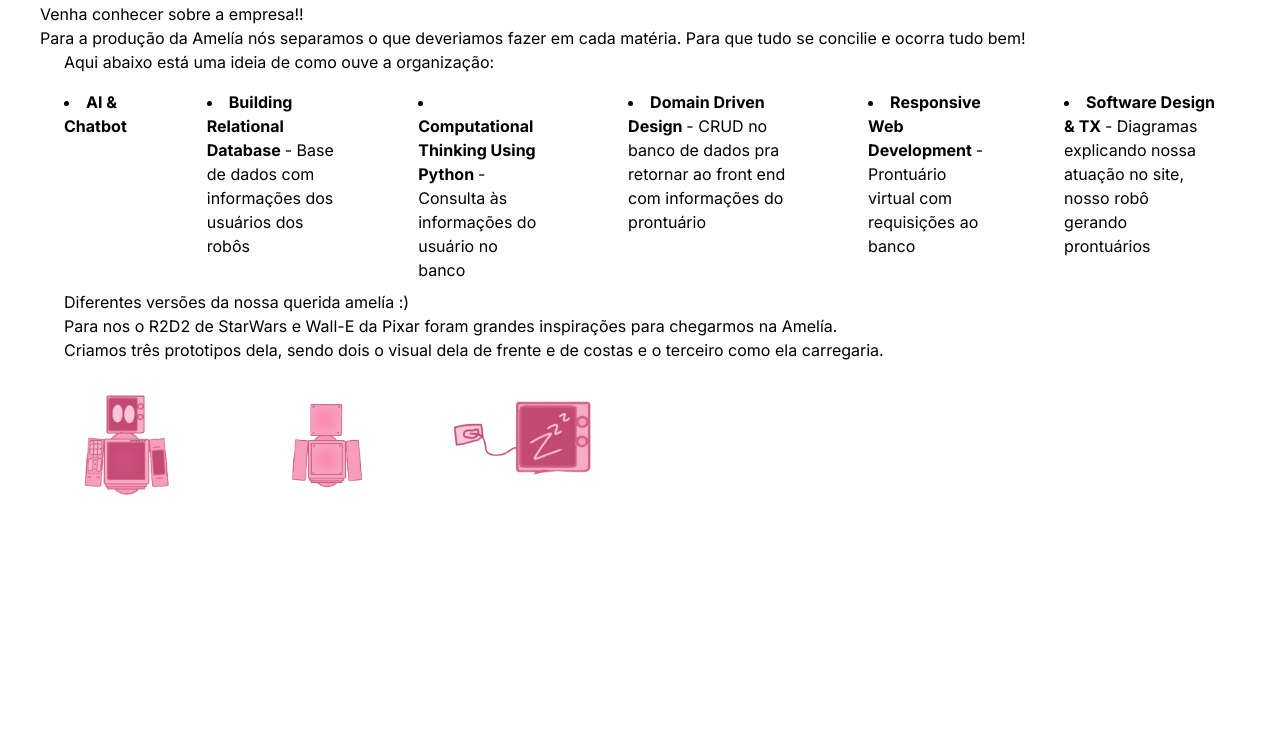
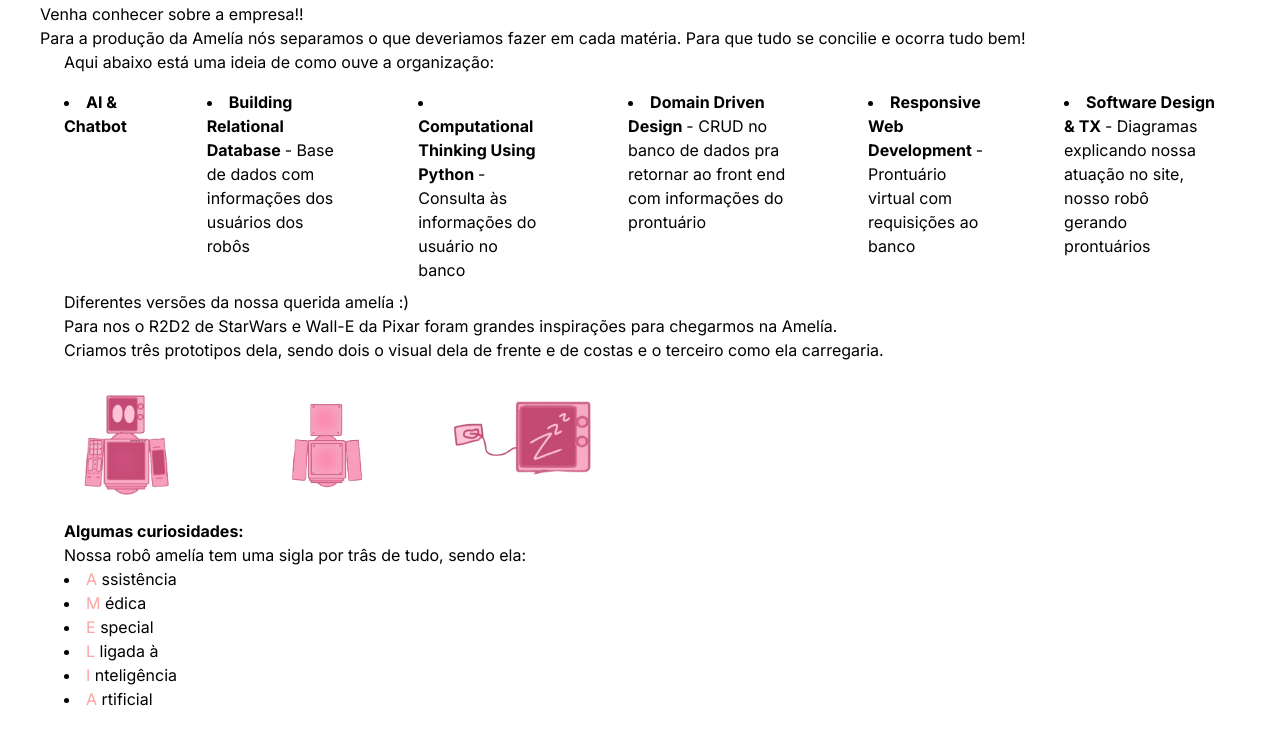
Before and after one commit to ProjetosFaculdadeFiap/GS-Amelia, a Next.js app: page /jornal in a window 1280 px wide. Shown: the part 502-1246 px from the top of the page. Built offline with nearby package versions, Linux system fonts and the light colour scheme; sample sign-in values are in the browser's storage.

Commit message:
add curiosidades

```diff
--- a/src/app/jornal/page.jsx
+++ b/src/app/jornal/page.jsx
@@ -61,6 +61,19 @@ export default function Jornal() {
                                     width={200}
                                     height={0} />
                             </div>
+                            <p className="introducao-informacao font-bold"> Algumas curiosidades: </p>
+                            <p className="introducao-informacao"> Nossa robô amelía tem uma sigla por trâs de tudo, sendo ela: </p>
+                                <div className="px-10 mb-4">
+                                    <li> <a class="text-red-300">  A </a> ssistência </li>
+                                    <li> <a class="text-red-300">  M </a> édica </li>
+                                    <li> <a class="text-red-300">  E </a> special</li>
+                                    <li> <a class="text-red-300">  L </a> ligada à </li>
+                                    <li> <a class="text-red-300">  I </a> nteligência</li>
+                                    <li> <a class="text-red-300">  A </a> rtificial</li>
+                                </div>
+
+
+
 
             </div>
         </div>
```
